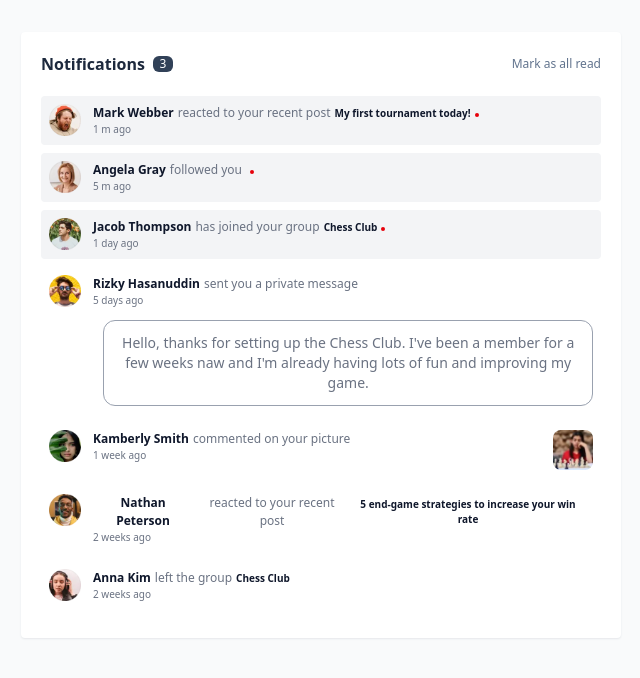
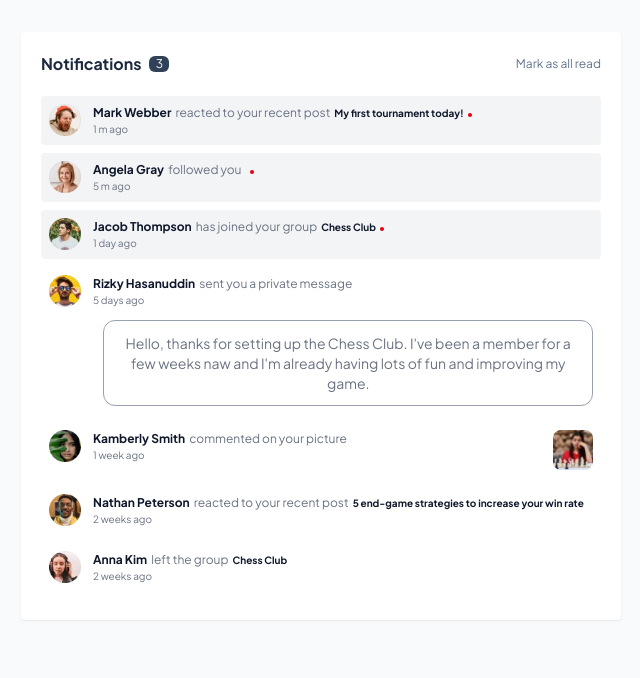
Before and after one commit to Roqya-Yawari/notification, a React (Vite) app: page / in a window 1280 px wide. Shown: the top 678 px of the page, without its empty margins (319-959 px from the left). Built offline with nearby package versions, Linux system fonts and the light colour scheme.

Commit message:
work on font styles

```diff
--- a/src/App.jsx
+++ b/src/App.jsx
@@ -24,7 +24,7 @@ function App() {
         <div className="flex justify-between items-center  mb-5">
           <div className="flex gap-2 items-center">
             <h5 className="text-slate-800 font-bold">Notifications</h5>
-            <div className="flex justify-center items-center w-5 h-4 text-xs rounded-md  bg-slate-700 text-white">
+            <div className="flex justify-center items-center w-5 h-4 text-xs rounded-md  bg-slate-700 text-white font-plus ">
               {data.filter((user) => !user.read).length}
             </div>
           </div>
--- a/src/index.css
+++ b/src/index.css
@@ -1,7 +1,7 @@
 @import url("https://fonts.googleapis.com/css2?family=Plus+Jakarta+Sans:ital,wght@0,200..800;1,200..800&display=swap");
 @import "tailwindcss";
 @theme {
-  --font-Plus: "Plus", "sans-serif";
+  --font-plus: "Plus Jakarta Sans", "sans-serif";
 }
 body {
   background-color: #f9fafb;
```
